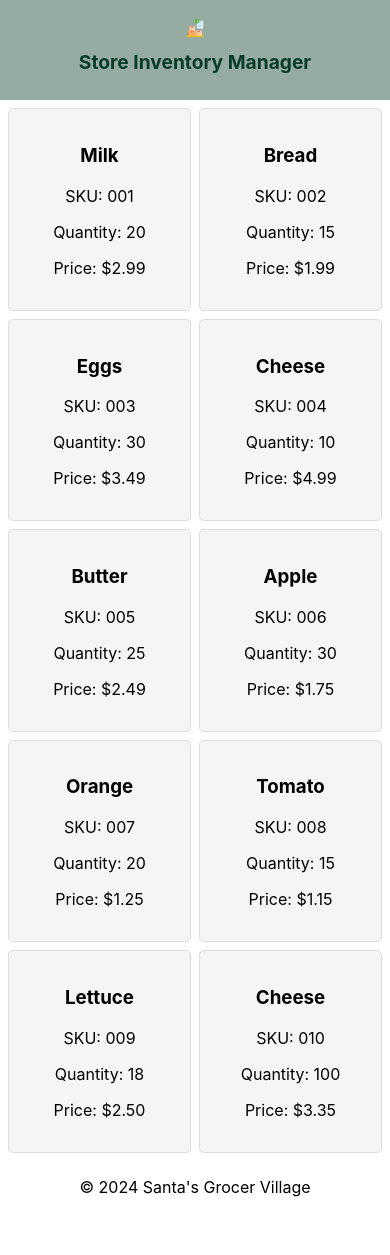
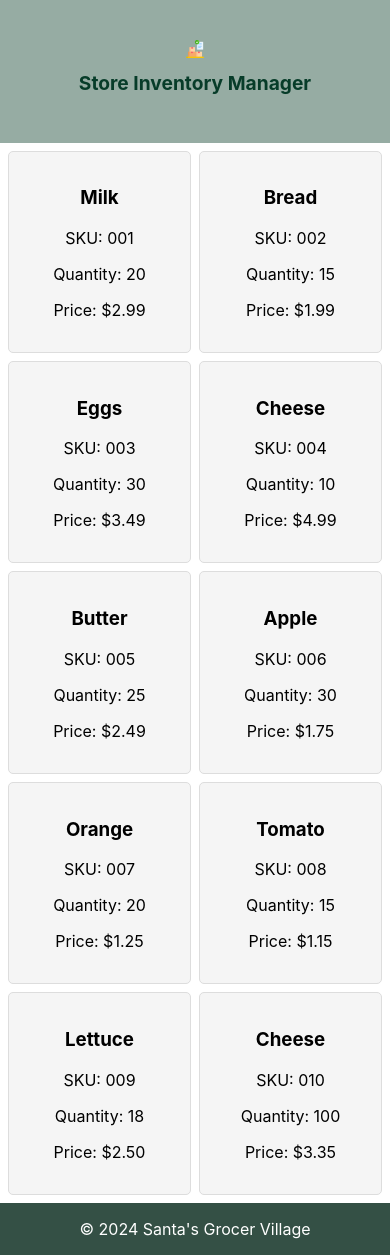
Before and after one commit to callmejojow/cs601_hw5_wang, a React (Create React App) app: page / in a window 390 px wide. Before the commit the page ends 1213 px from the top, so only its background shows below. Built offline with nearby package versions, Linux system fonts and the light colour scheme.

Commit message:
Further adjusted styling

```diff
--- a/src/App.css
+++ b/src/App.css
@@ -24,13 +24,17 @@
   color: #61dafb;
 }
 
-@keyframes App-logo-spin {
-  from {
-    transform: rotate(0deg);
-  }
-  to {
-    transform: rotate(360deg);
-  }
+.App-main {
+  min-height: calc(100vh - 10vh - 3vh);
+}
+
+.App-footer {
+  background-color: #345045;
+  min-height: 3vh;
+  color: white;
+  display: flex;
+  justify-content: center;
+  align-items: center;
 }
 
 h1 {
@@ -42,6 +46,11 @@ h1 {
   .App-header {
     gap: 10px;
     font-size: calc(8px + 1vmin);
+    min-height: 12vh;
+  }
+
+  .App-main {
+    min-height: calc(100vh - 12vh - 3vh);
   }
 
   .App-logo {
@@ -60,6 +69,11 @@ h1 {
     gap: 5px;
     padding: 0.5rem;
     font-size: calc(7px + 1vmin);
+    min-height: 15vh;
+  }
+
+  .App-main {
+    min-height: calc(100vh - 15vh - 3vh);
   }
 
   .App-logo {
--- a/src/App.js
+++ b/src/App.js
@@ -9,10 +9,10 @@ const App = () => {
                 <img src={logo} className="App-logo" alt="Store logo" />
                 <h1>Store Inventory Manager</h1>
             </header>
-            <main>
+            <main className="App-main">
                 <InventoryList />
             </main>
-            <footer>
+            <footer className="App-footer">
                 <p>&copy; 2024 Santa's Grocer Village</p>
             </footer>
         </div>
```
